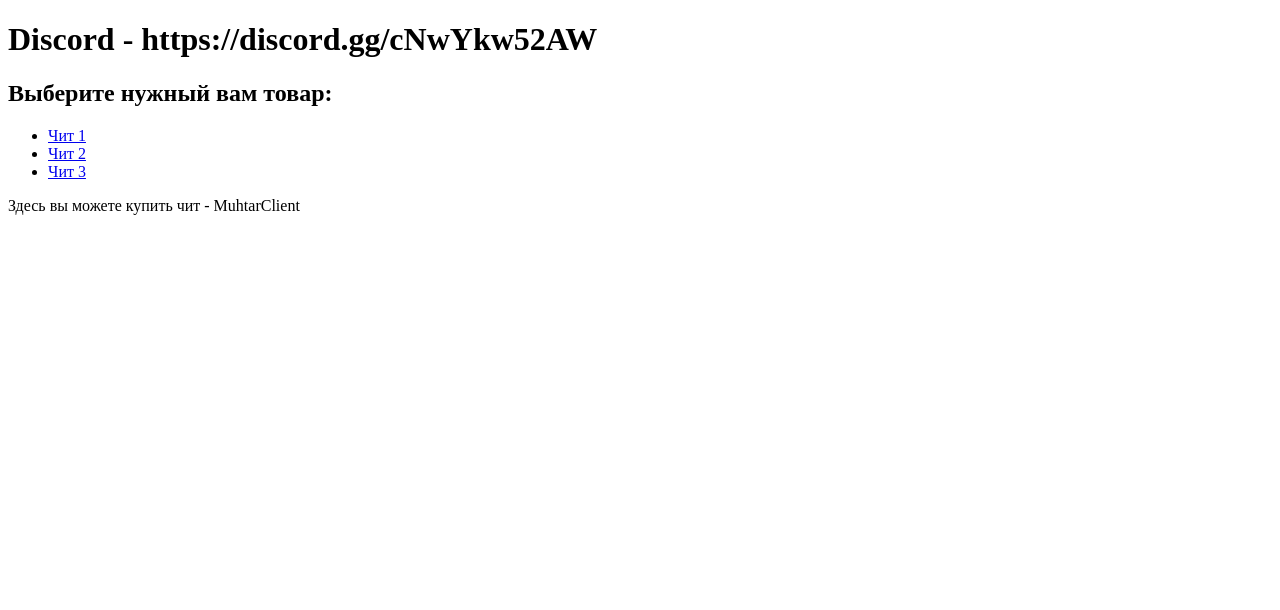
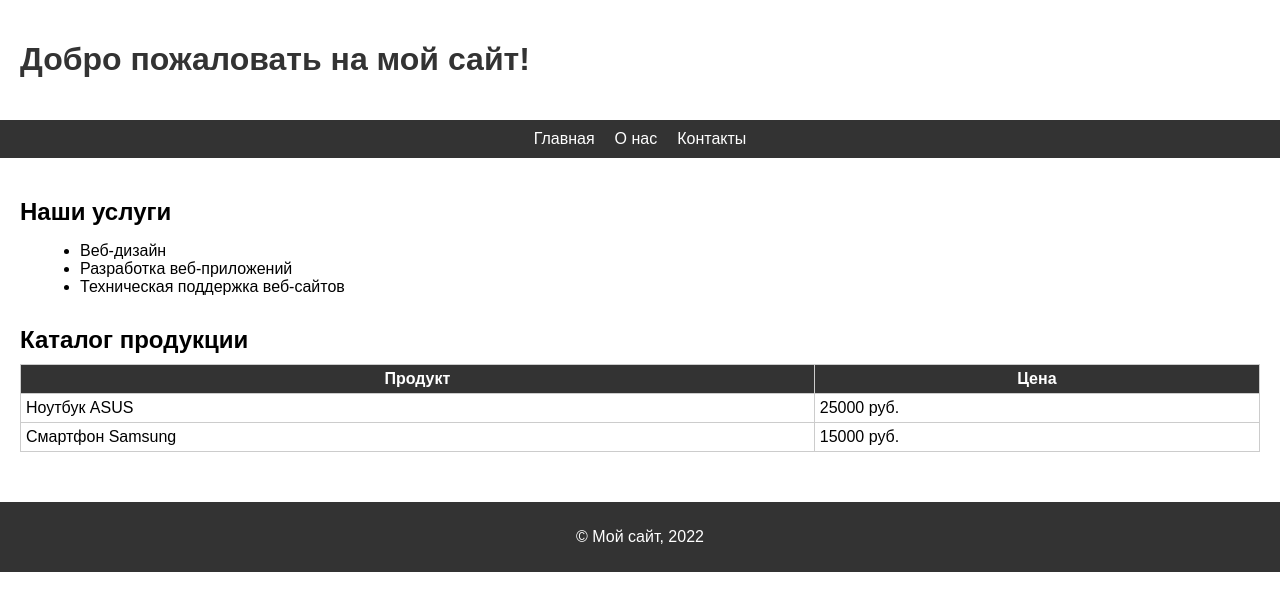
Before and after one commit to zmeyskiy/zmeyskiy.github.io, a plain HTML site: page index.html in a window 1280 px wide. Drawn offline with Linux system fonts and the light colour scheme.

Commit message:
Update index.html

```diff
--- a/index.html
+++ b/index.html
@@ -1,18 +1,54 @@
 <!DOCTYPE html>
 <html>
 <head>
-    <title>MuhtarClient</title>
+	<meta charset="utf-8">
+	<title>Мой сайт</title>
+	<link rel="stylesheet" href="style.css">
 </head>
 <body>
-    <h1>Discord - https://discord.gg/cNwYkw52AW</h1>
-
-    <h2>Выберите нужный вам товар:</h2>
-    <ul>
-        <li><a href="чит1.html">Чит 1</a></li>
-        <li><a href="чит2.html">Чит 2</a></li>
-        <li><a href="чит3.html">Чит 3</a></li>
-    </ul>
-
-    <p>Здесь вы можете купить чит - MuhtarClient</p>
+	<header>
+		<h1>Добро пожаловать на мой сайт!</h1>
+	</header>
+	<nav>
+		<ul class="main-menu">
+			<li><a href="#">Главная</a></li>
+			<li><a href="#">О нас</a></li>
+			<li><a href="#">Контакты</a></li>
+		</ul>
+	</nav>
+	<main>
+		<section>
+			<h2>Наши услуги</h2>
+			<ul>
+				<li>Веб-дизайн</li>
+				<li>Разработка веб-приложений</li>
+				<li>Техническая поддержка веб-сайтов</li>
+			</ul>
+		</section>
+		<section>
+			<h2>Каталог продукции</h2>
+			<table>
+				<thead>
+					<tr>
+						<th>Продукт</th>
+						<th>Цена</th>
+					</tr>
+				</thead>
+				<tbody>
+					<tr>
+						<td>Ноутбук ASUS</td>
+						<td>25000 руб.</td>
+					</tr>
+					<tr>
+						<td>Смартфон Samsung</td>
+						<td>15000 руб.</td>
+					</tr>
+				</tbody>
+			</table>
+		</section>
+	</main>
+	<footer>
+		<p>&copy; Мой сайт, 2022</p>
+	</footer>
 </body>
 </html>
```
